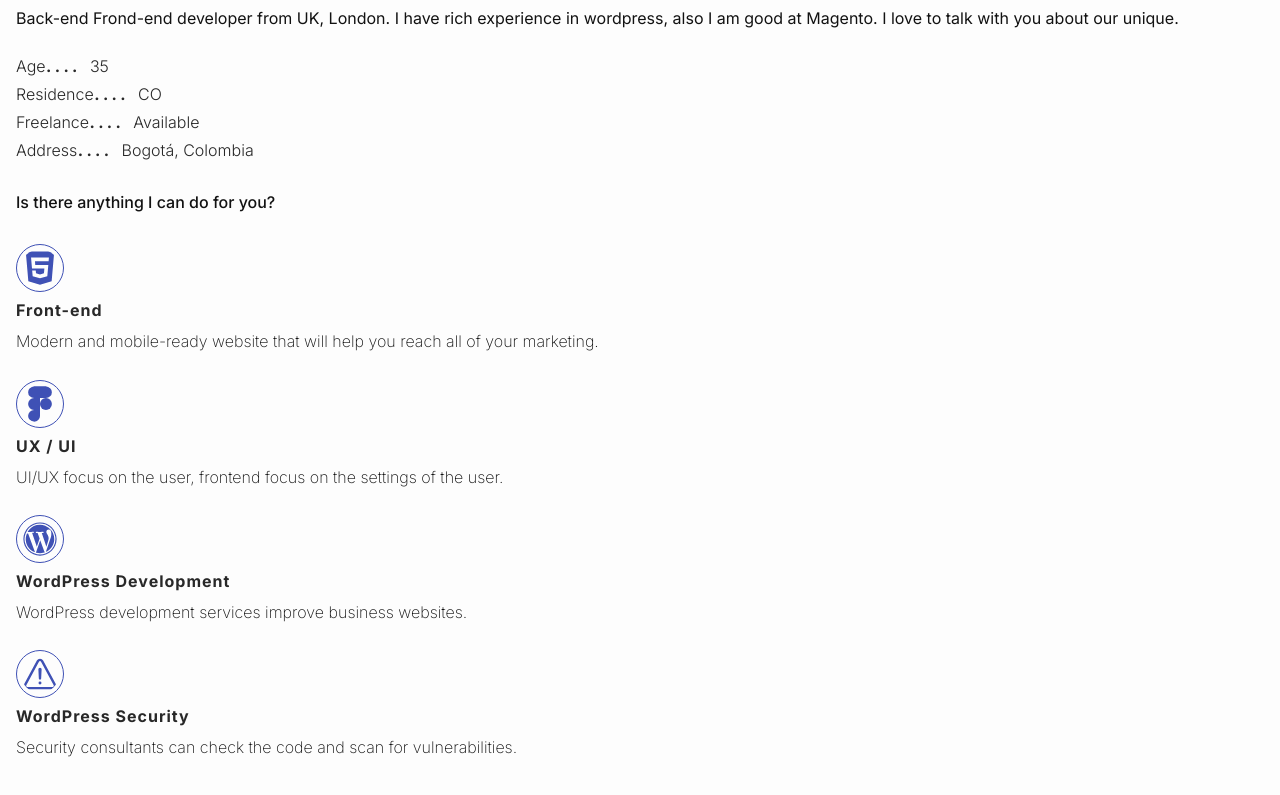
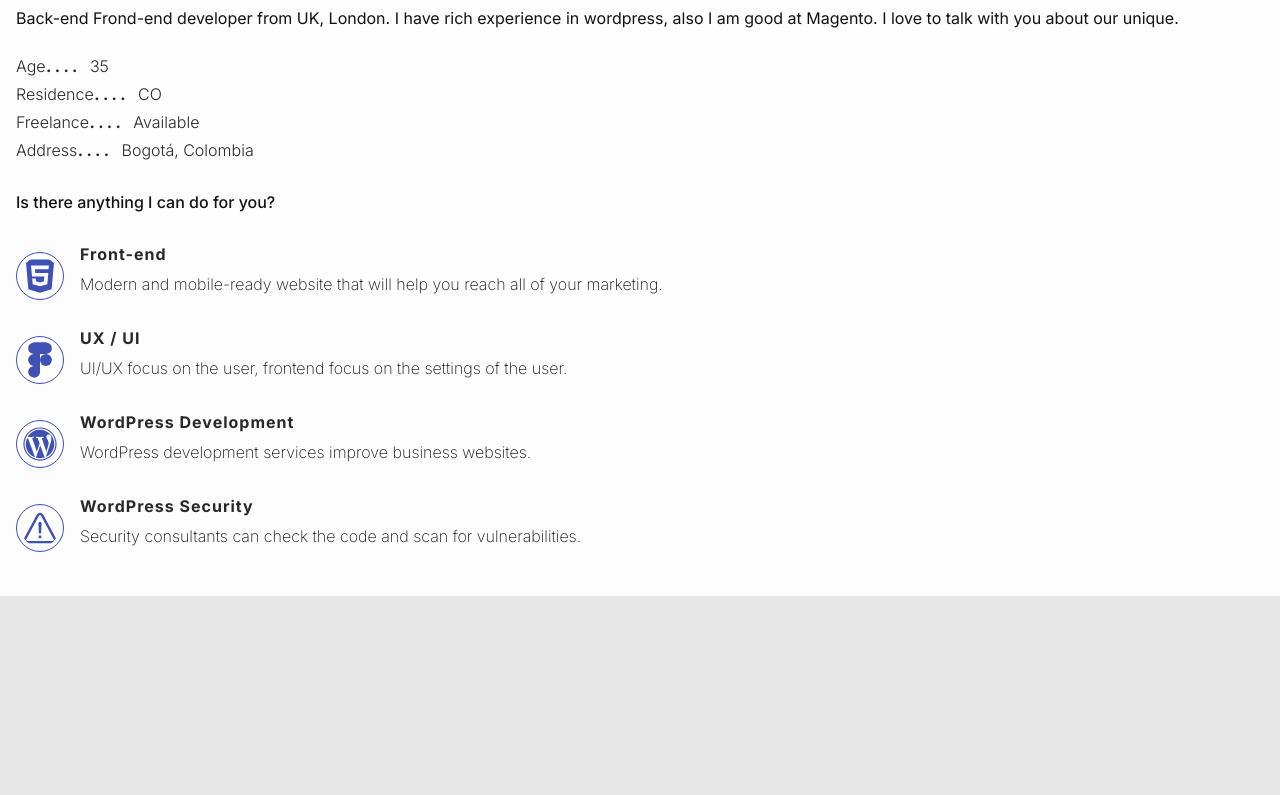
Before and after one commit to johanso/portfnext, a Next.js app: page / in a window 1280 px wide. Shown: the part 918-1713 px from the top of the page. After the commit the page ends 1514 px from the top, so only its background shows below. Built offline with nearby package versions, Linux system fonts and the light colour scheme.

Commit message:
finish about me

```diff
--- a/src/components/aboutMe/AboutMe.tsx
+++ b/src/components/aboutMe/AboutMe.tsx
@@ -1,6 +1,5 @@
 import styles from './aboutMe.module.css'
 import { IoLogoHtml5, IoLogoWordpress, IoLogoFigma, IoWarningOutline } from "react-icons/io5";
-
 
 const AboutMe = () => {
   return (
--- a/src/components/aboutMe/aboutMe.module.css
+++ b/src/components/aboutMe/aboutMe.module.css
@@ -26,7 +26,7 @@
   margin-left: -4px;
 }
 .about__block {
-  margin-bottom: var(--space-24);
+  margin-bottom: var(--space-32);
 }
 .about__block svg {
   color: var(--color-primary-100);
@@ -35,14 +35,18 @@
   border-radius: 50%;
   width: var(--space-48);
   height: var(--space-48);
-  margin-bottom: var(--space-4);
+  float: left;
+  margin: var(--space-8) var(--space-16) var(--space-16) 0;
 }
 .about__block_name {
   color: var(--color-text-200);
   font-weight: var(--font-weight-bold);
   letter-spacing: 1px;
   margin-bottom: var(--space-8);
+  padding-left: var(--space-64);
 }
 .about__block_desc {
   font-weight: var(--font-weight-light);
+  line-height: 1.5;
+  padding-left: var(--space-64);
 }
```
